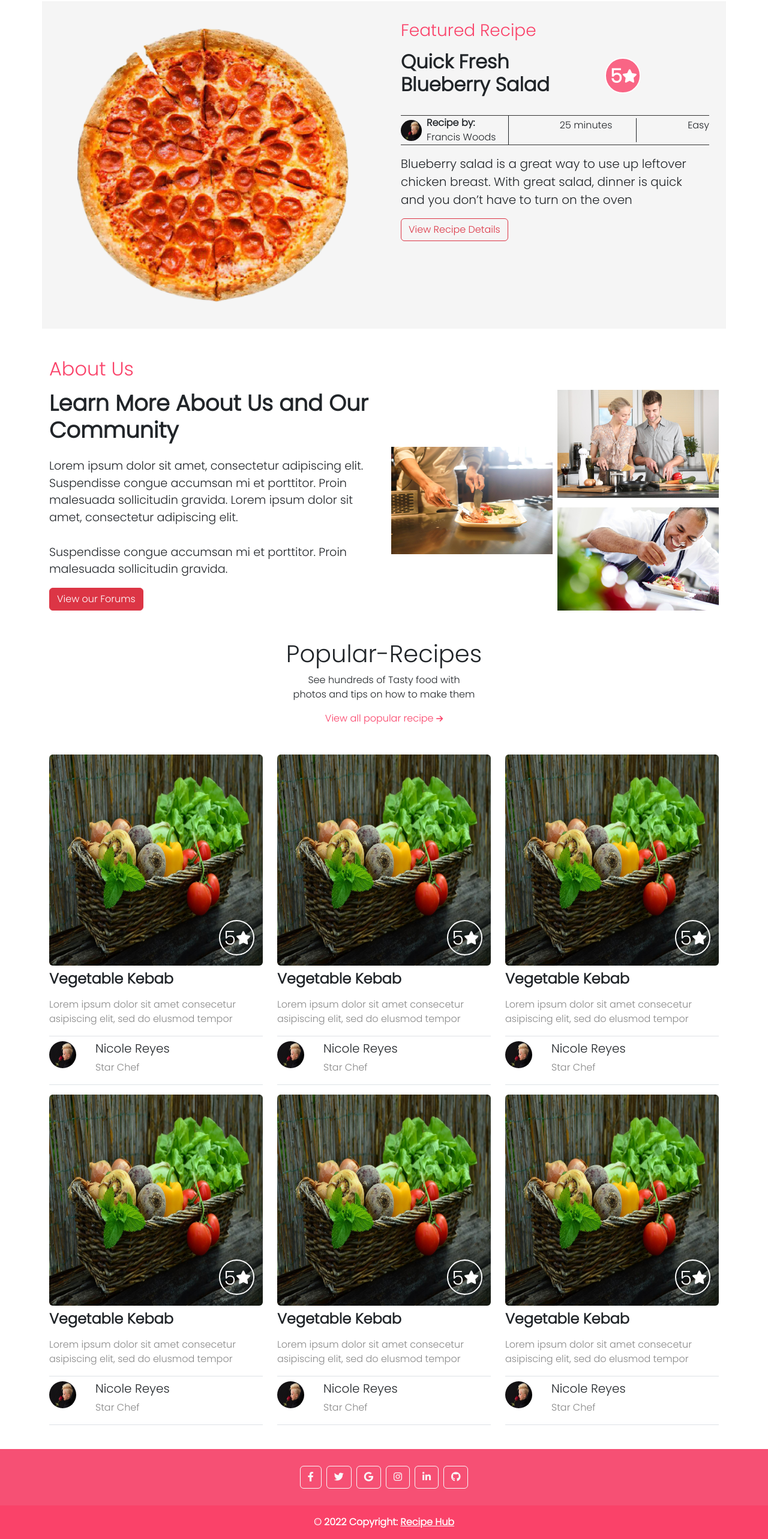
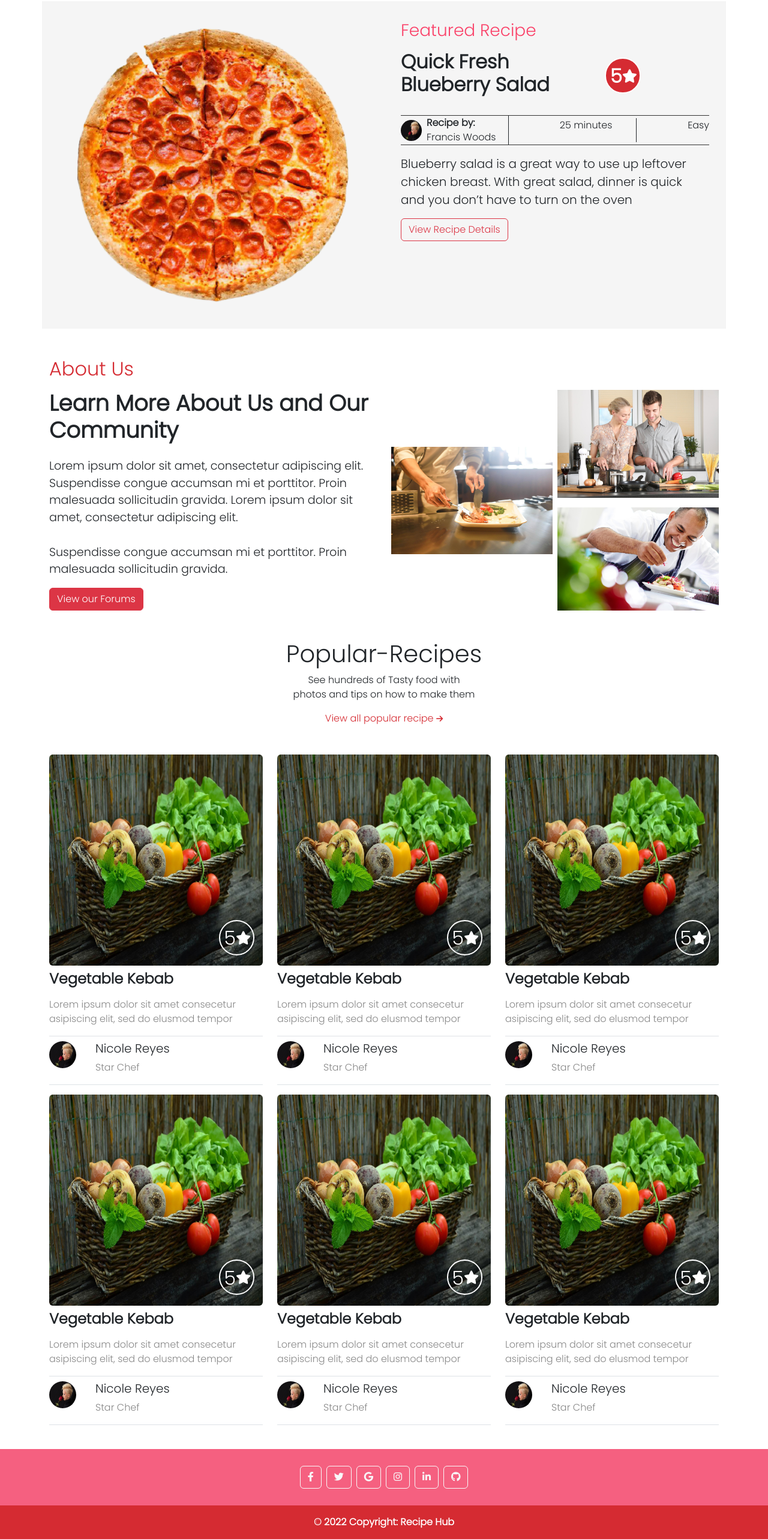
Before and after one commit to charles-okunzo/recipe-hub, an Angular app in the folder Frontend/recipehub/: page / in a window 1280 px wide. Shown: the part 950-3516 px from the top of the page at 60% size. Built offline with nearby package versions, Linux system fonts and the light colour scheme.

Commit message:
style:optimized the color pallets

```diff
--- a/Frontend/recipehub/src/app/footer/footer.component.html
+++ b/Frontend/recipehub/src/app/footer/footer.component.html
@@ -1,5 +1,8 @@
 <section class="footer">
-  <footer class="text-center text-white" style="background-color: #f65074">
+  <footer
+    class="text-center text-white"
+    style="background-color: rgb(245, 96, 128)"
+  >
     <!-- Grid container -->
     <div class="container p-4 pb-0">
       <!-- Section: Social media -->
@@ -57,9 +60,9 @@
     <!-- Grid container -->
 
     <!-- Copyright -->
-    <div class="text-center p-3 fw-bold" style="background-color: #fa4269">
+    <div class="text-center p-3 fw-bold" style="background-color: #d52b32">
       © 2022 Copyright:
-      <a class="text-white" href="">Recipe Hub</a>
+      <a class="text-white text-decoration-none" href="">Recipe Hub</a>
     </div>
     <!-- Copyright -->
   </footer>
--- a/Frontend/recipehub/src/app/homepage/homepage.component.html
+++ b/Frontend/recipehub/src/app/homepage/homepage.component.html
@@ -80,10 +80,7 @@
             <div class="inner-div d-flex align-items-center">
               <h2>Quick Fresh Blueberry Salad</h2>
               <div class="circle">
-                <div
-                  class="inner-circle"
-                  style="background-color: rgba(250, 66, 105, 0.8)"
-                >
+                <div class="inner-circle" style="background-color: #d52b32">
                   <div class="mydiv text-white">
                     <h2>5</h2>
                     <i class="fa fa-star"></i>
@@ -131,7 +128,7 @@
   </section>
   <section class="about-us mt-5">
     <div class="container">
-      <h2 class="pb-2" style="color: #fa4269">About Us</h2>
+      <h2 class="pb-2" style="color: #d52b32">About Us</h2>
       <div class="row">
         <div class="col-md-6">
           <h2 class="pb-3" style="font-size: 2.3rem; font-weight: bold">
@@ -177,7 +174,7 @@
         See hundreds of Tasty food with <br />photos and tips on how to make
         them
       </p>
-      <p style="color: #fa4269">
+      <p style="color: #d52b32">
         View all popular recipe <i class="fa fa-arrow-right"></i>
       </p>
     </div>
```
